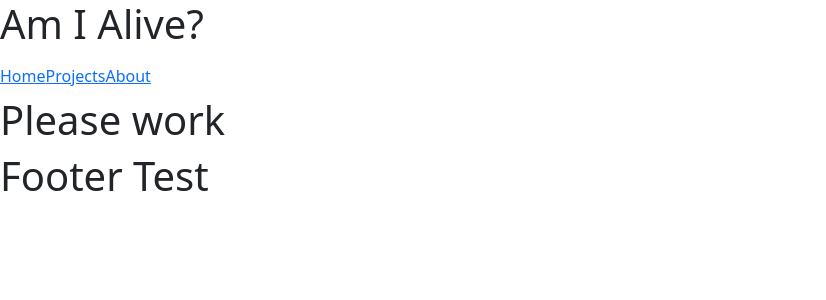
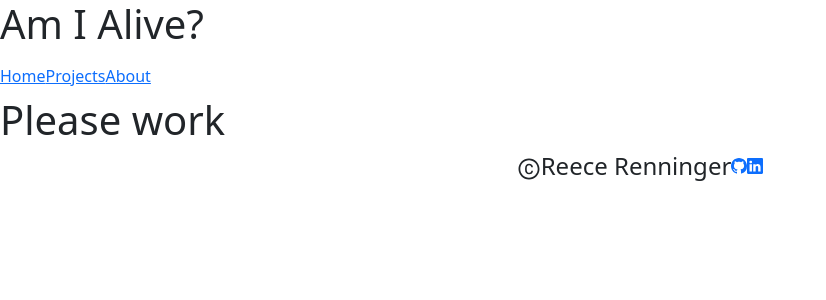
Before and after one commit to ReeceRenninger/My-Portfolio-Page, a React (Create React App) app: page /projects in a window 1280 px wide. Shown: the top 300 px of the page, without its empty margins (0-826 px from the left). Built offline with nearby package versions, Linux system fonts and the light colour scheme.

Commit message:
adding react icons, got footer started and bio on about me

```diff
--- a/package.json
+++ b/package.json
@@ -10,6 +10,7 @@
     "react": "^18.2.0",
     "react-bootstrap": "^2.7.4",
     "react-dom": "^18.2.0",
+    "react-icons": "^4.8.0",
     "react-router-dom": "^6.10.0",
     "react-router-redux": "^5.0.0-alpha.9",
     "react-scripts": "5.0.1",
--- a/src/Footer.js
+++ b/src/Footer.js
@@ -1,9 +1,23 @@
 import React from 'react';
+import { GoMarkGithub } from "react-icons/go";
+import { BsLinkedin } from "react-icons/bs";
+import { AiOutlineCopyright } from "react-icons/ai";
+import { Container } from 'react-bootstrap';
 
 class Footer extends React.Component{
   render(){
     return(
-      <h1>Footer Test</h1>
+      <>
+      <Container id='footer'>
+      <h4><AiOutlineCopyright />Reece Renninger</h4>
+      <a href='https://github.com/ReeceRenninger'>
+      <GoMarkGithub />
+      </a>
+      <a href='https://www.linkedin.com/in/reecerenninger/'>
+      <BsLinkedin />
+      </a>
+      </Container>
+      </>
     )
   }
 }
--- a/src/index.css
+++ b/src/index.css
@@ -1,13 +1,6 @@
-body {
-  margin: 0;
-  font-family: -apple-system, BlinkMacSystemFont, 'Segoe UI', 'Roboto', 'Oxygen',
-    'Ubuntu', 'Cantarell', 'Fira Sans', 'Droid Sans', 'Helvetica Neue',
-    sans-serif;
-  -webkit-font-smoothing: antialiased;
-  -moz-osx-font-smoothing: grayscale;
+#footer{
+  display: flex;
+  flex-wrap: wrap;
+  justify-content: center;
+
 }
-
-code {
-  font-family: source-code-pro, Menlo, Monaco, Consolas, 'Courier New',
-    monospace;
-}
--- a/src/pages/About.js
+++ b/src/pages/About.js
@@ -1,9 +1,21 @@
 import React from "react";
+import Card from 'react-bootstrap/Card';
+import Container from 'react-bootstrap/Container';
 
 class About extends React.Component{
   render(){
     return(
-      <h1>Test </h1>
+      <Container id="aboutMeCard">
+      <Card  style={{ width: '18rem' }}>
+      <Card.Img variant="top" src="./imgs/Iwoparade-me.jpg" />
+      <Card.Body>
+        <Card.Title>Hello! Thanks for visiting my page!</Card.Title>
+        <Card.Text>
+      👋 I'm Reece Renninger. I am a United States Marine Corps veteran who is becoming a Full-Stack JavaScript Developer while attending Code Fellows Seattle. I attended California State University Long Beach from 2017 to 2020 where I earned a BA in Psychology. After I was exposed to the field of User Psychology, I became fascinated with being able to apply psychological methods to coding design and implementation. Thanks for visiting my portfolio page, if you want to reach out to me directly please use the linkedin link below.
+        </Card.Text>
+      </Card.Body>
+    </Card>
+    </Container>
     )
   }
 }
```
Also changed, not shown: src/imgs/Iwoparade-me.jpg (added), 1 other file (tests, documents, lock files or other folders).
